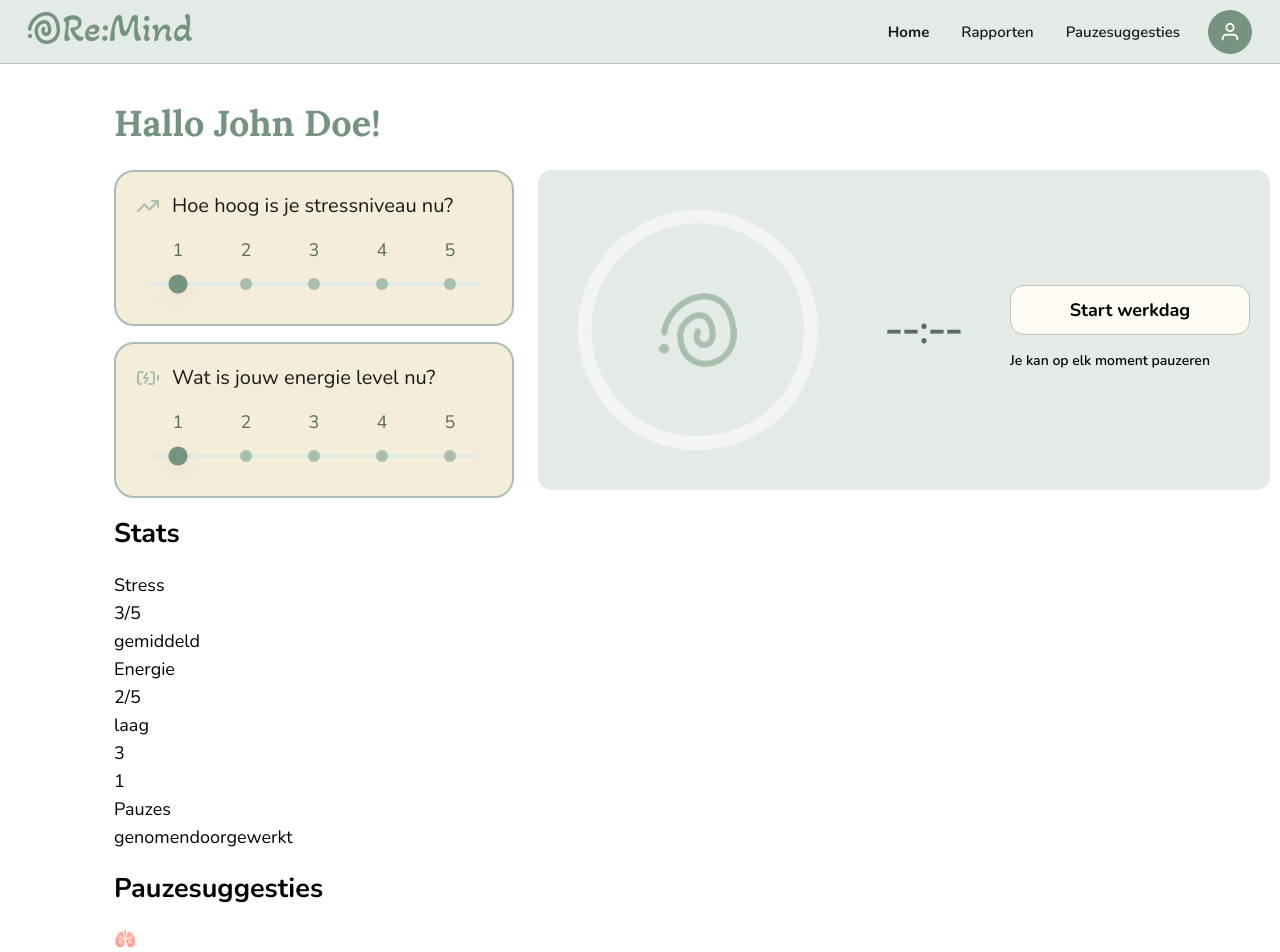
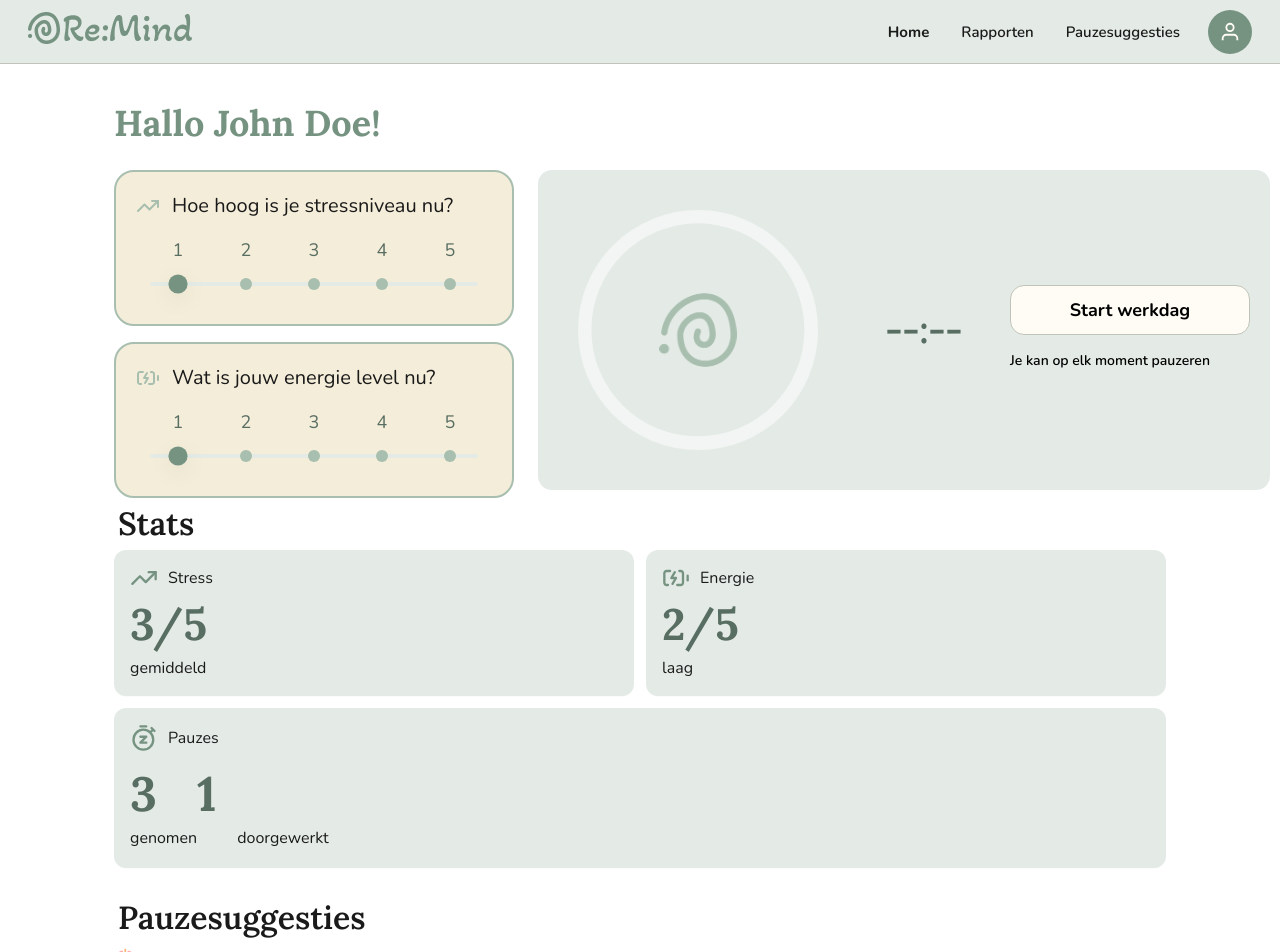
Before and after one commit to sampittois/Re-Mind_App_Individueel, a React (Vite) app in the folder stress-app/frontend/: page / in a window 1280 px wide. Shown: the top 952 px of the page. Built offline with nearby package versions, Linux system fonts and the light colour scheme.

Commit message:
feat: add StatsSection component with styled icons and layout for improved user interface
Co-authored-by: Copilot <copilot@github.com>

```diff
--- a/stress-app/frontend/src/components/StatsSection.jsx
+++ b/stress-app/frontend/src/components/StatsSection.jsx
@@ -1,27 +1,67 @@
+import React from 'react';
+import '../styles/stats.css';
+
+function StressIcon() {
+  return (
+    <svg className="stat-icon" width="28" height="28" viewBox="0 0 24 24" fill="none" xmlns="http://www.w3.org/2000/svg">
+      <path d="M16 7H22V13" stroke="currentColor" strokeWidth="2" strokeLinecap="round" strokeLinejoin="round"/>
+      <path d="M22 7L13.5 15.5L8.5 10.5L2 17" stroke="currentColor" strokeWidth="2" strokeLinecap="round" strokeLinejoin="round"/>
+    </svg>
+  );
+}
+
+function EnergyIcon() {
+  return (
+    <svg className="stat-icon" width="28" height="28" viewBox="0 0 24 24" fill="none" xmlns="http://www.w3.org/2000/svg">
+      <path d="M11 7L8 12H12L9 17" stroke="currentColor" strokeWidth="2" strokeLinecap="round" strokeLinejoin="round"/>
+      <path d="M14.8559 6H15.9999C16.5303 6 17.039 6.21071 17.4141 6.58579C17.7892 6.96086 17.9999 7.46957 17.9999 8V16C17.9999 16.5304 17.7892 17.0391 17.4141 17.4142C17.039 17.7893 16.5303 18 15.9999 18H13.0649" stroke="currentColor" strokeWidth="2" strokeLinecap="round" strokeLinejoin="round"/>
+      <path d="M22 14V10" stroke="currentColor" strokeWidth="2" strokeLinecap="round" strokeLinejoin="round"/>
+      <path d="M5.14 18H4C3.46957 18 2.96086 17.7893 2.58579 17.4142C2.21071 17.0391 2 16.5304 2 16V8C2 7.46957 2.21071 6.96086 2.58579 6.58579C2.96086 6.21071 3.46957 6 4 6H6.936" stroke="currentColor" strokeWidth="2" strokeLinecap="round" strokeLinejoin="round"/>
+    </svg>
+  );
+}
+
+function PausesIcon() {
+  return (
+    <svg className="stat-icon" width="28" height="28" viewBox="0 0 24 24" fill="none" xmlns="http://www.w3.org/2000/svg">
+      <path d="M17.6793 6.85217L19.7547 4.76522M19.7547 4.76522L18.5095 3.51304M19.7547 4.76522L21 6.01739M8.88029 10.9129H13.9391L8.88029 15.9999H13.9391M8.96685 2H13.9392M19.9061 13.4286C19.9061 18.1624 16.1215 22 11.453 22C6.78455 22 3 18.1624 3 13.4286C3 8.6947 6.78455 4.85714 11.453 4.85714C16.1215 4.85714 19.9061 8.6947 19.9061 13.4286Z" stroke="currentColor" strokeWidth="2" strokeLinecap="round" strokeLinejoin="round"/>
+    </svg>
+  );
+}
+
 export default function StatsSection({ stress, energy, pausesTaken, pausesSkipped }) {
   return (
     <section className="stats-section">
       <h2 className="section-title">Stats</h2>
       <div className="stats-grid">
-        <div className="stat-block">
-          <div className="stat-label">Stress</div>
-          <div className="stat-value">{stress}/5</div>
+        <div className="stat-card small">
+          <div className="stat-row">
+            <StressIcon />
+            <div className="stat-label">Stress</div>
+          </div>
+          <div className="stat-number">{stress}/5</div>
           <div className="stat-sublabel">gemiddeld</div>
         </div>
 
-        <div className="stat-block">
-          <div className="stat-label">Energie</div>
-          <div className="stat-value">{energy}/5</div>
+        <div className="stat-card small">
+          <div className="stat-row">
+            <EnergyIcon />
+            <div className="stat-label">Energie</div>
+          </div>
+          <div className="stat-number">{energy}/5</div>
           <div className="stat-sublabel">laag</div>
         </div>
 
-        <div className="stat-block">
-          <div className="stat-value-split">
-            <div className="split-item">{pausesTaken}</div>
-            <div className="split-item">{pausesSkipped}</div>
+        <div className="stat-card large">
+          <div className="stat-row">
+            <PausesIcon />
+            <div className="stat-label">Pauzes</div>
           </div>
-          <div className="stat-label">Pauzes</div>
-          <div className="stat-sublabel">
+          <div className="stat-number-row">
+            <div className="stat-number split">{pausesTaken}</div>
+            <div className="stat-number split">{pausesSkipped}</div>
+          </div>
+          <div className="stat-sublabel split-labels">
             <span className="split-sublabel">genomen</span>
             <span className="split-sublabel">doorgewerkt</span>
           </div>
--- /dev/null
+++ b/stress-app/frontend/src/styles/stats.css
@@ -0,0 +1,92 @@
+/* Stats section styles */
+.stats-section {
+	padding: 12px 0;
+}
+
+.section-title {
+	margin: 0 0 12px 4px;
+	font-family: var(--font-family-heading);
+	font-weight: var(--font-weight-semibold);
+	font-size: var(--text-heading-2-font-size);
+	color: var(--text);
+}
+
+.stats-grid {
+	display: grid;
+	grid-template-columns: repeat(2, 1fr);
+	gap: 12px;
+	align-items: start;
+}
+
+.stat-card {
+	background: var(--highlight-light);
+	border-radius: 12px;
+	padding: 14px 16px;
+	box-shadow: 0 1px 0 rgba(0,0,0,0.02);
+}
+
+.stat-card.small {
+	min-height: 140px;
+}
+
+.stat-card.large {
+	grid-column: 1 / -1;
+	min-height: 160px;
+	display: flex;
+	flex-direction: column;
+	justify-content: center;
+}
+
+.stat-row {
+	display: flex;
+	align-items: center;
+	gap: 10px;
+}
+
+.stat-icon {
+	color: var(--primary);
+	flex: 0 0 28px;
+}
+
+.stat-label {
+	font-family: var(--font-family-body);
+	font-size: var(--text-body-small-font-size);
+	color: var(--text);
+}
+
+.stat-number {
+	margin-top: 10px;
+	font-family: var(--font-family-heading);
+	font-weight: var(--font-weight-extrabold);
+	font-size: 44px;
+	line-height: 1;
+	color: var(--primary-dark);
+}
+
+.stat-number-row {
+	display: flex;
+	gap: 40px;
+	align-items: baseline;
+	margin-top: 8px;
+}
+
+.stat-number.split {
+	font-size: 48px;
+}
+
+.stat-sublabel {
+	margin-top: 8px;
+	color: var(--text);
+	font-family: var(--font-family-body);
+	font-size: var(--text-body-small-font-size);
+}
+
+.split-labels {
+	display: flex;
+	gap: 40px;
+	margin-top: 6px;
+}
+
+.split-sublabel {
+	color: var(--text);
+}
```
Also changed, not shown: stress-app/frontend/src/assets/pauzes.svg (added).
